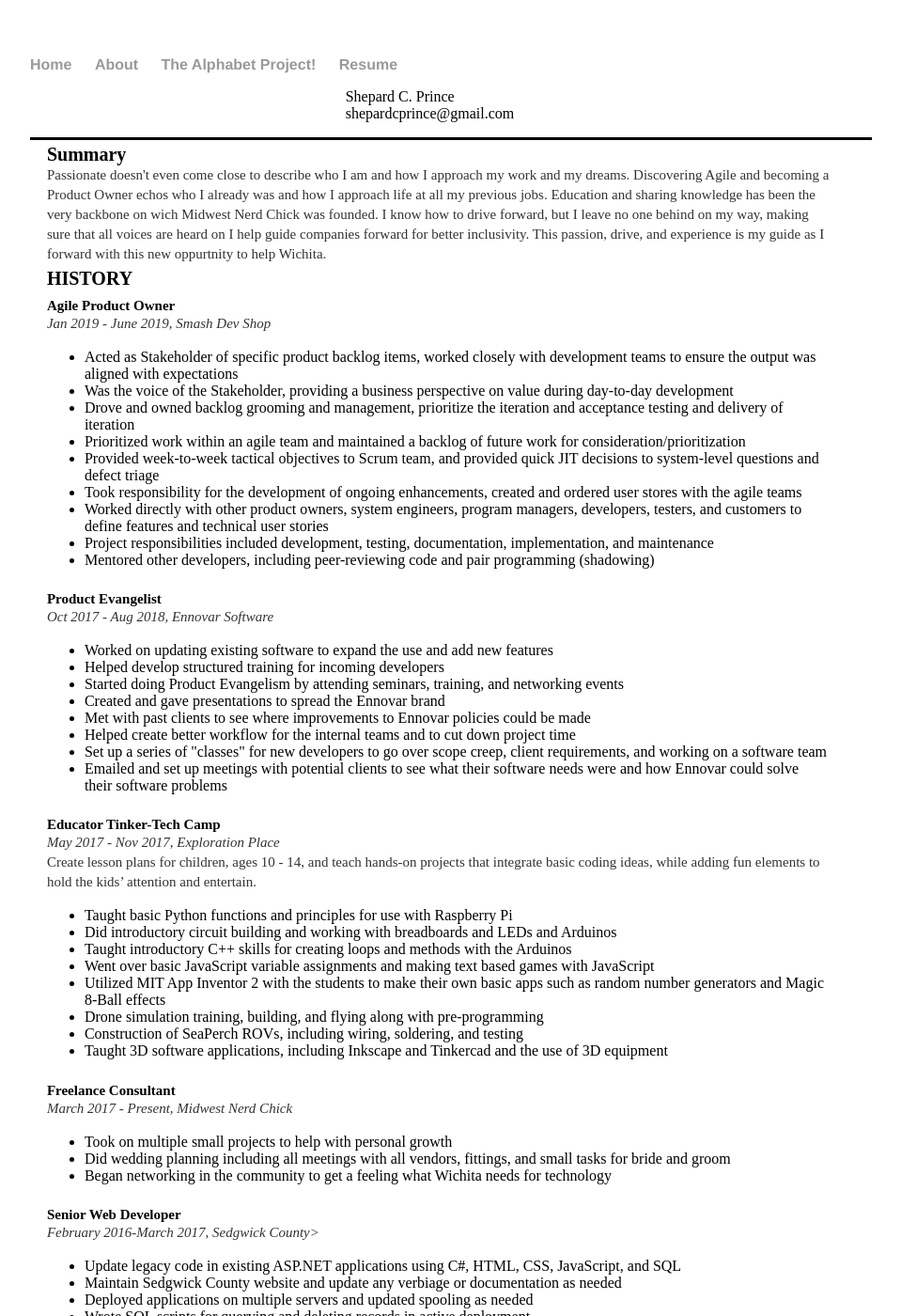
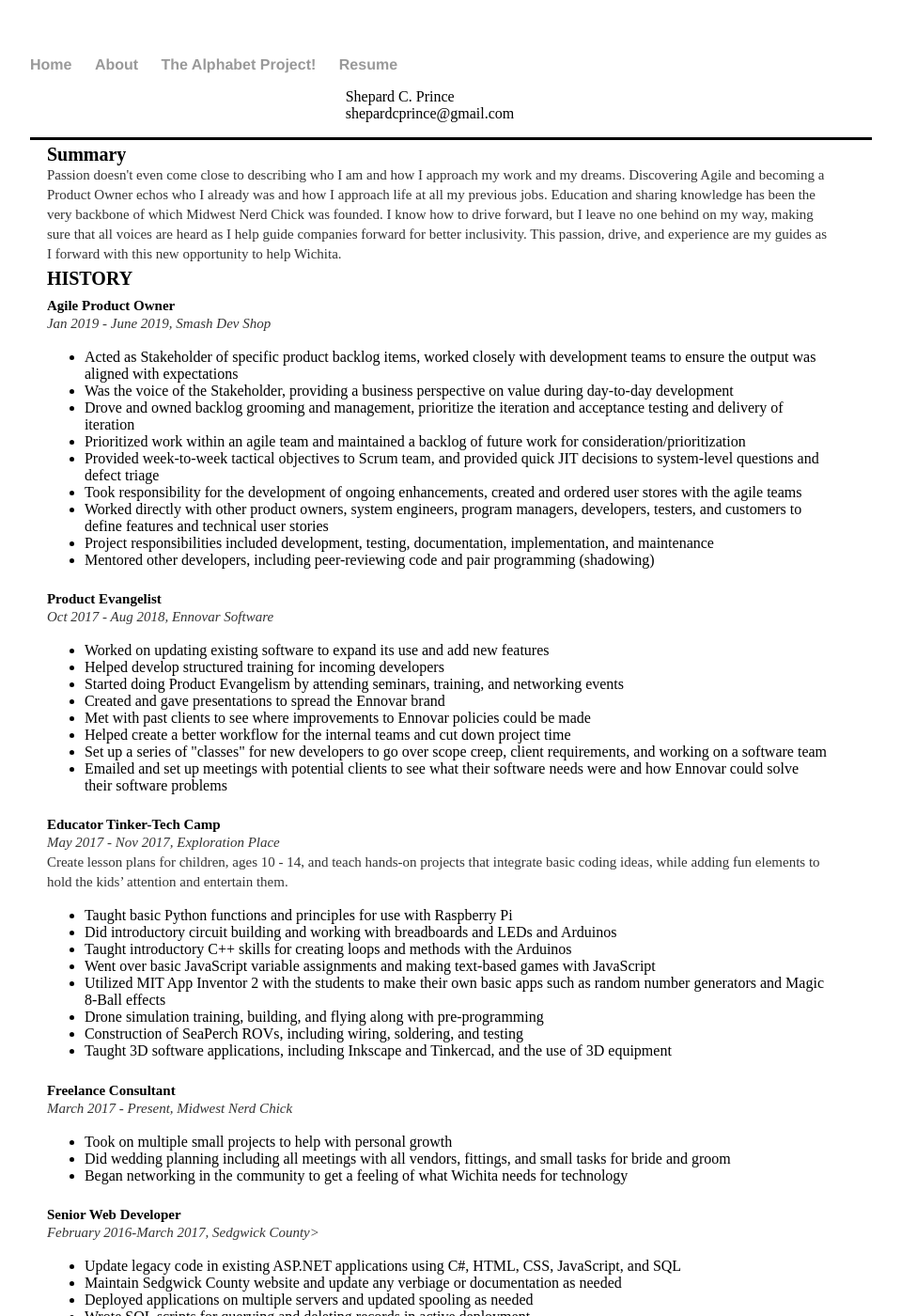
Before and after one commit to shepardcprince/triepe.github.io, a Jekyll site: the page built from resume.html, in a window 1280 px wide and 1400 px high. Shown: the whole window at 94% size, without its empty margins (160-1119 px from the left). Built offline with Jekyll 4.4.1, drawn with Linux system fonts in a browser that asks for light colours; some of the changed text lies outside the part shown.

Commit message:
Github does not have Grammerly

```diff
--- a/resume.html
+++ b/resume.html
@@ -19,10 +19,11 @@ title: Personal Resume
 	</div>
 	<div id="resume-content">
 <h2>Summary</h2>
-<p>Passionate doesn't even come close to describe who I am and how I approach my work and my dreams. Discovering Agile and becoming a Product Owner echos who I already was
-	and how I approach life at all my previous jobs. Education and sharing knowledge has been the very backbone on wich Midwest Nerd Chick was founded.
-	I know how to drive forward, but I leave no one behind on my way, making sure that all voices are heard on I help guide companies forward for better inclusivity.
-	This passion, drive, and experience is my guide as I forward with this new oppurtnity to help Wichita. </p>
+<p>Passion doesn't even come close to describing who I am and how I approach my work and my dreams. Discovering Agile and becoming a Product Owner echos who I already was
+	and how I approach life at all my previous jobs. Education and sharing knowledge has been the very backbone of which Midwest Nerd Chick was founded.
+	I know how to drive forward, but I leave no one behind on my way, making sure that all voices are heard as I help guide companies forward for better inclusivity.
+	This passion, drive, and experience are my guides as I forward with this new opportunity to help Wichita.
+</p>
 
 <h2>HISTORY</h2>
 <h3>Agile Product Owner</h3>
@@ -43,12 +44,12 @@ title: Personal Resume
 <p class="job-title">Oct 2017 - Aug 2018, Ennovar Software</p>
 
 <ul>
-    <li>Worked on updating existing software to expand the use and add new features</li>
+    <li>Worked on updating existing software to expand its use and add new features</li>
     <li>Helped develop structured training for incoming developers</li>
     <li>Started doing Product Evangelism by attending seminars, training, and networking events</li>
     <li>Created and gave presentations to spread the Ennovar brand</li>
     <li>Met with past clients to see where improvements to Ennovar policies could be made</li>
-    <li>Helped create better workflow for the internal teams and to cut down project time</li>
+    <li>Helped create a better workflow for the internal teams and cut down project time</li>
     <li>Set up a series of "classes" for new developers to go over scope creep, client requirements, and working on a software team</li>
     <li>Emailed and set up meetings with potential clients to see what their software needs were and how Ennovar could solve their software problems</li>
 </ul>
@@ -57,16 +58,16 @@ title: Personal Resume
 <h3>Educator Tinker-Tech Camp</h3>
 <p class="job-title">May 2017 - Nov 2017, Exploration Place</p>
 <p>Create lesson plans for children, ages 10 - 14, and teach hands-on projects that integrate basic coding ideas,
-    while adding fun elements to hold the kids’ attention and entertain.</p>
+    while adding fun elements to hold the kids’ attention and entertain them.</p>
     <ul>
 <li>Taught basic Python functions and principles for use with Raspberry Pi</li>
 <li>Did introductory circuit building and working with breadboards and LEDs and Arduinos</li>
 <li>Taught introductory C++ skills for creating loops and methods with the Arduinos</li>
-<li>Went over basic JavaScript variable assignments and making text based games with JavaScript</li>
+<li>Went over basic JavaScript variable assignments and making text-based games with JavaScript</li>
 <li>Utilized MIT App Inventor 2 with the students to make their own basic apps such as random number generators and Magic 8-Ball effects</li>
 <li>Drone simulation training, building, and flying along with pre-programming</li>
 <li>Construction of SeaPerch ROVs, including wiring, soldering, and testing</li>
-<li>Taught 3D software applications, including Inkscape and Tinkercad and the use of 3D equipment</li>
+<li>Taught 3D software applications, including Inkscape and Tinkercad, and the use of 3D equipment</li>
     </ul>
 
     <h3>Freelance Consultant</h3>
@@ -74,7 +75,7 @@ title: Personal Resume
 <ul>
     <li>Took on multiple small projects to help with personal growth</li>
     <li>Did wedding planning including all meetings with all vendors, fittings, and small tasks for bride and groom</li>
-    <li>Began networking in the community to get a feeling what Wichita needs for technology</li>
+    <li>Began networking in the community to get a feeling of what Wichita needs for technology</li>
 </ul>
 <h3>Senior Web Developer</h3>
 <p class="job-title">February 2016-March 2017, Sedgwick County></p>
```
Also changed, not shown: other parts of resume.html (+3 -3 lines).
